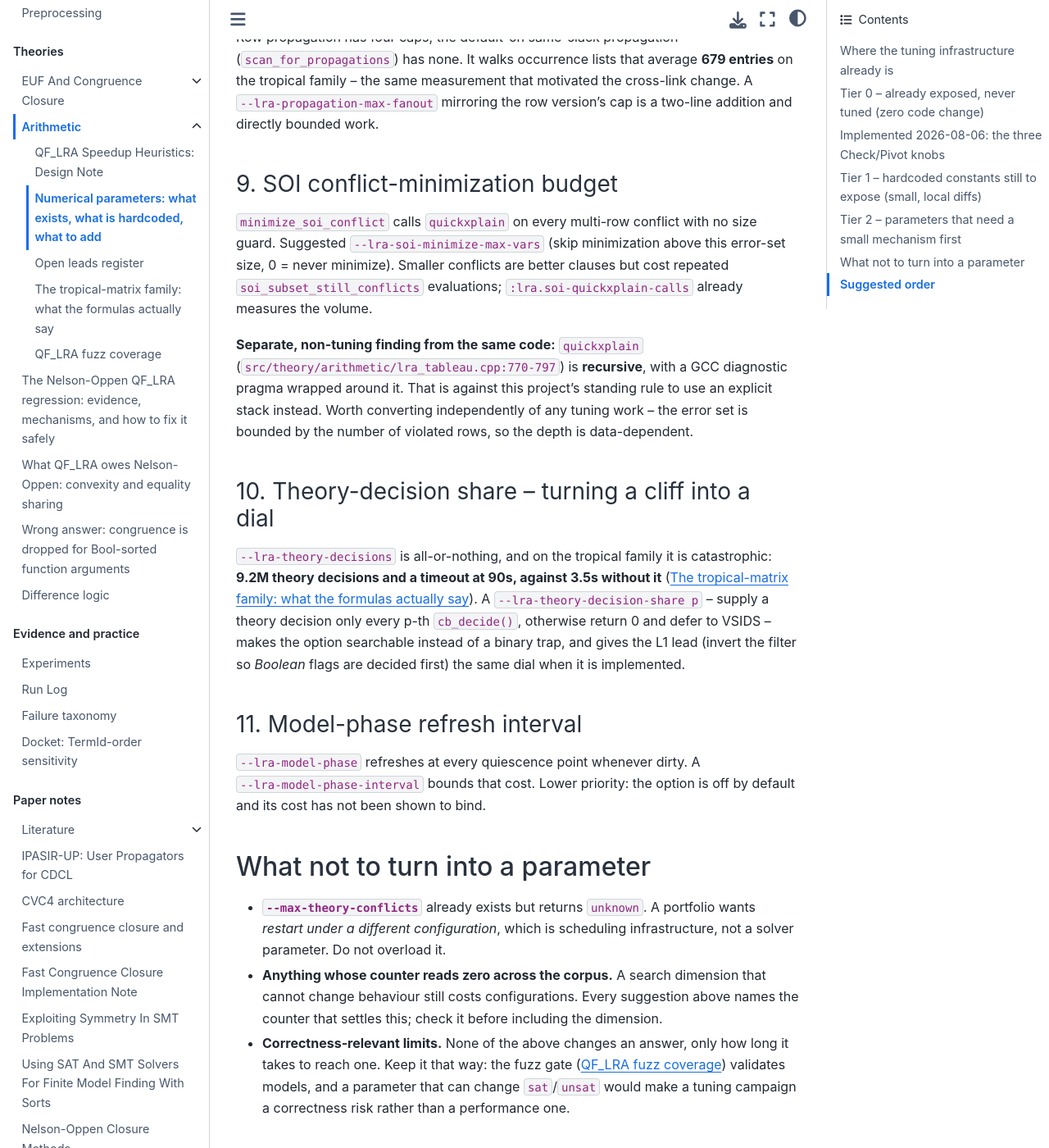
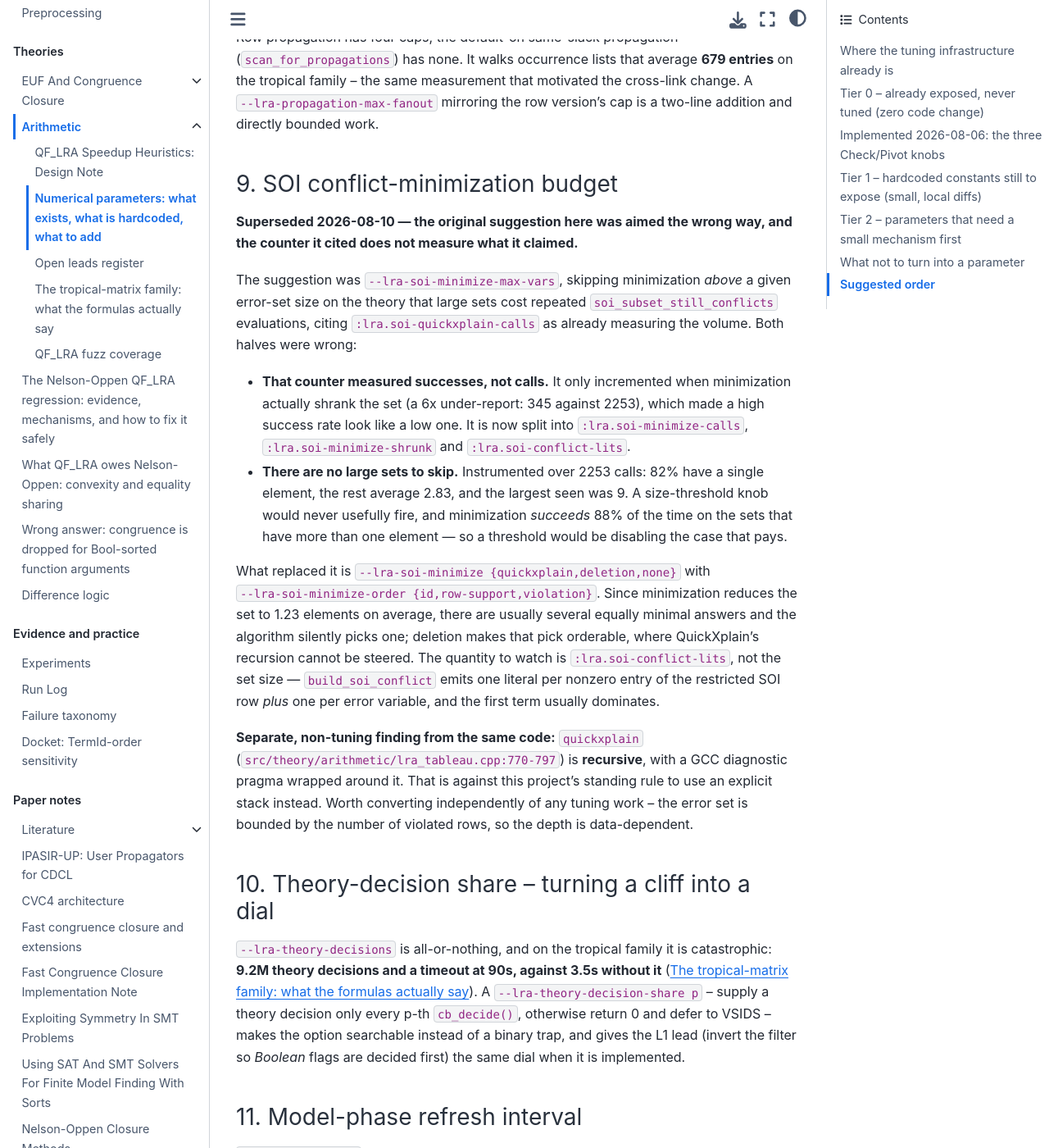
Before and after one commit to primo-solver/primo, a Jupyter Book: the page built from docs/tuning-parameters.md, in a window 1280 px wide and 1400 px high, scrolled down 6760 px. Shown: the whole window at 82% size. Built offline with Jupyter Book 1.0.4 settings and Sphinx 7.4.7 and the Sphinx Book theme 1.1.4, drawn with Linux system fonts in a browser that asks for light colours.

Commit message:
Document the SOI minimization arms, and retire a misaimed tuning suggestion
tuning-parameters.md item 9 proposed --lra-soi-minimize-max-vars to skip
minimization above a given error-set size, citing :lra.soi-quickxplain-calls
as measuring the volume. Both halves were wrong, and the item is marked
superseded rather than quietly edited, since anyone who acted on it would
have built a knob that never fires.

The counter measured successes, not calls -- 345 against 2253. And there are
no large sets to skip: 82% of error sets have one element, the rest average
2.83, the largest seen was 9, and minimization succeeds 88% of the time on
the sets that have more than one. A size threshold would disable exactly the
case that pays.

arithmetic.md now records why the choice exists at all: not speed, but that
minimization leaves 1.23 elements on average, so several equally minimal
answers usually exist and the algorithm picks one silently.

Co-Authored-By: Claude Opus 5 <noreply@anthropic.com>

```diff
--- a/docs/tuning-parameters.md
+++ b/docs/tuning-parameters.md
@@ -243,11 +243,34 @@ version's cap is a two-line addition and directly bounded work.
 
 ### 9. SOI conflict-minimization budget
 
-`minimize_soi_conflict` calls `quickxplain` on every multi-row conflict with
-no size guard. Suggested `--lra-soi-minimize-max-vars` (skip minimization
-above this error-set size, 0 = never minimize). Smaller conflicts are better
-clauses but cost repeated `soi_subset_still_conflicts` evaluations;
-`:lra.soi-quickxplain-calls` already measures the volume.
+**Superseded 2026-08-10 — the original suggestion here was aimed the wrong
+way, and the counter it cited does not measure what it claimed.**
+
+The suggestion was `--lra-soi-minimize-max-vars`, skipping minimization *above*
+a given error-set size on the theory that large sets cost repeated
+`soi_subset_still_conflicts` evaluations, citing
+`:lra.soi-quickxplain-calls` as already measuring the volume. Both halves were
+wrong:
+
+- **That counter measured successes, not calls.** It only incremented when
+  minimization actually shrank the set (a 6x under-report: 345 against 2253),
+  which made a high success rate look like a low one. It is now split into
+  `:lra.soi-minimize-calls`, `:lra.soi-minimize-shrunk` and
+  `:lra.soi-conflict-lits`.
+- **There are no large sets to skip.** Instrumented over 2253 calls: 82% have
+  a single element, the rest average 2.83, and the largest seen was 9. A
+  size-threshold knob would never usefully fire, and minimization *succeeds*
+  88% of the time on the sets that have more than one element — so a threshold
+  would be disabling the case that pays.
+
+What replaced it is `--lra-soi-minimize {quickxplain,deletion,none}` with
+`--lra-soi-minimize-order {id,row-support,violation}`. Since minimization
+reduces the set to 1.23 elements on average, there are usually several equally
+minimal answers and the algorithm silently picks one; deletion makes that pick
+orderable, where QuickXplain's recursion cannot be steered. The quantity to
+watch is `:lra.soi-conflict-lits`, not the set size — `build_soi_conflict`
+emits one literal per nonzero entry of the restricted SOI row *plus* one per
+error variable, and the first term usually dominates.
 
 **Separate, non-tuning finding from the same code:** `quickxplain`
 (`src/theory/arithmetic/lra_tableau.cpp:770-797`) is **recursive**, with a GCC
```
Also changed, not shown: docs/arithmetic.md (+22 -4 lines).
